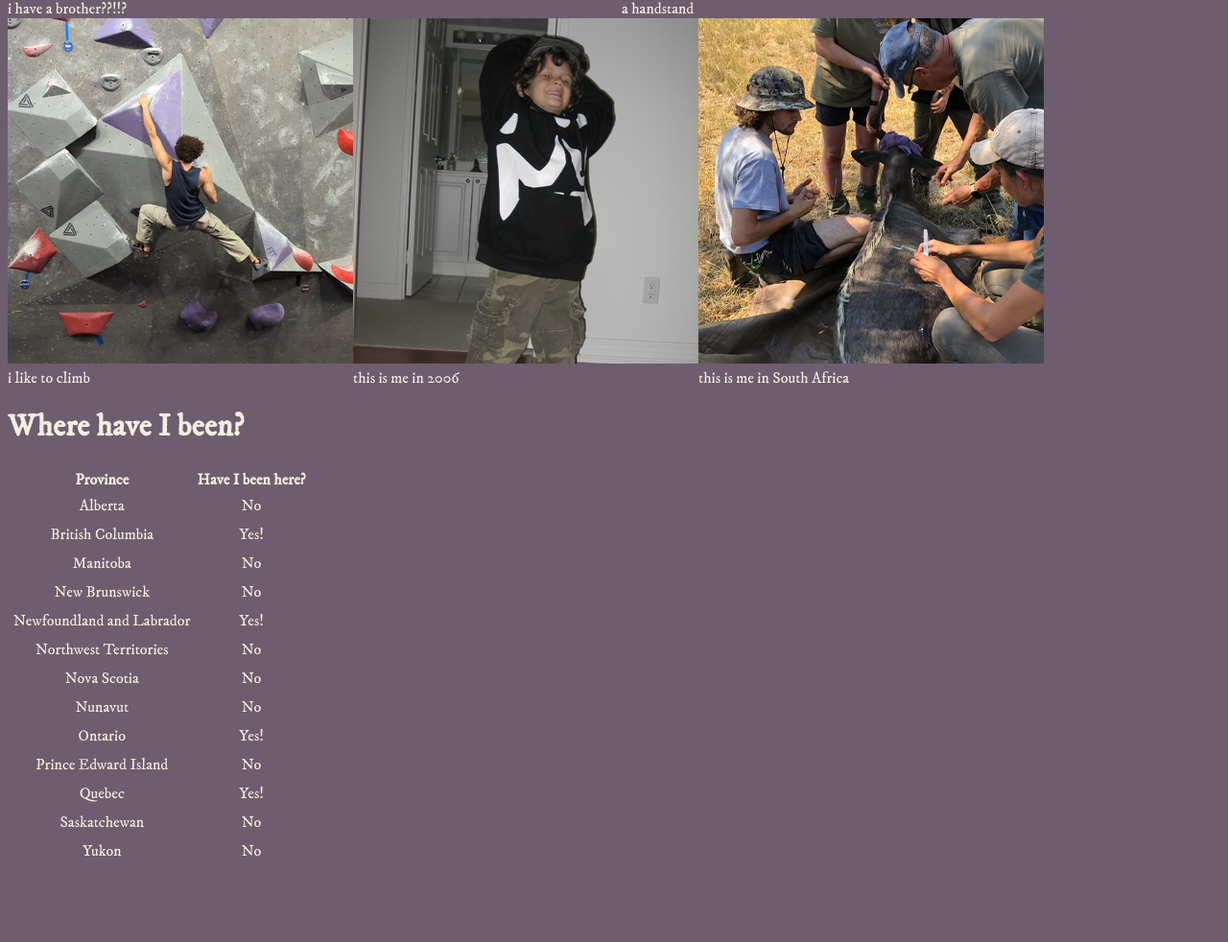
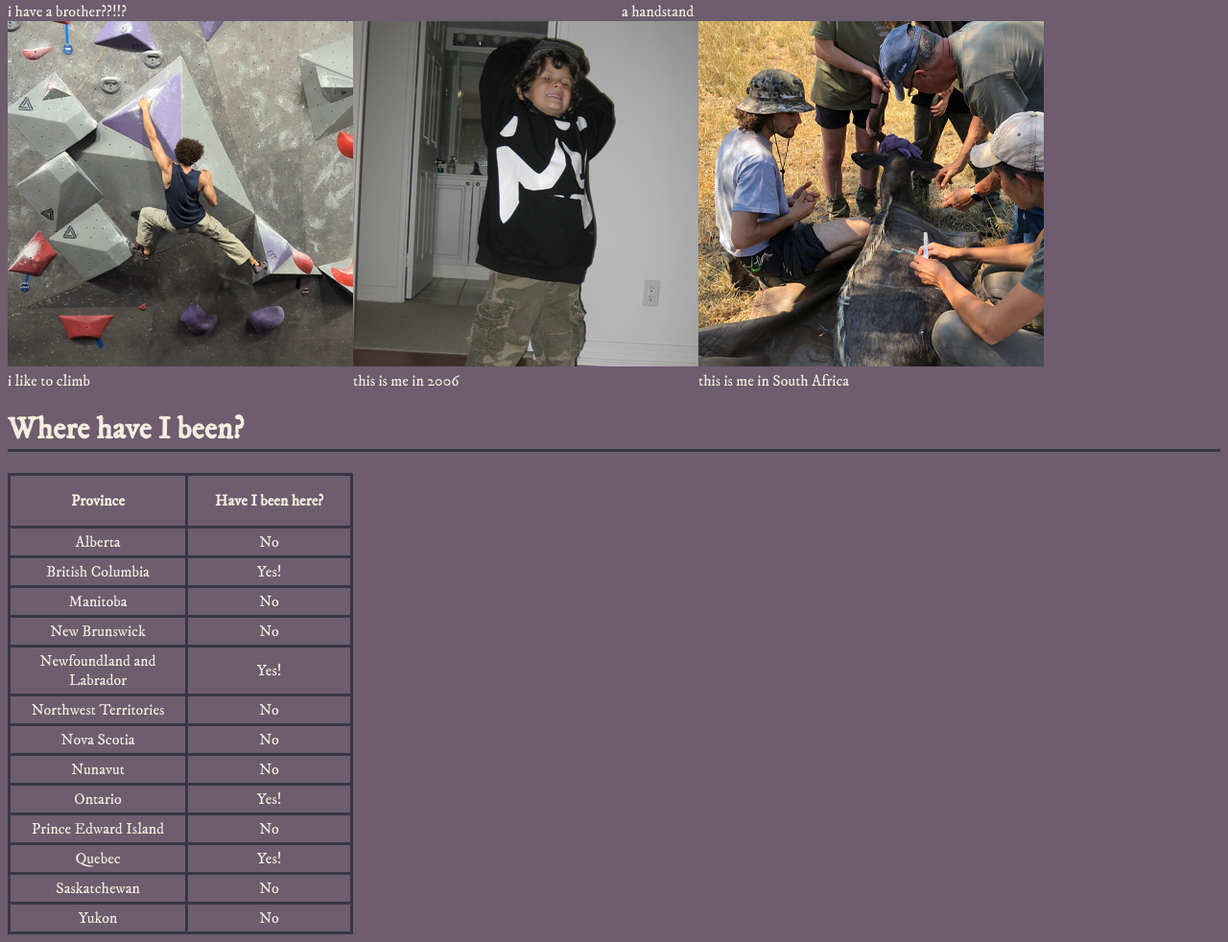
Before and after one commit to Irenheard/Irenheard.github.io, a plain HTML site: page highlightReel.html in a window 1280 px wide. Shown: the part 509-1491 px from the top of the page at 96% size. Before the commit the page ends 1420 px from the top, so only its background shows below. Drawn offline with nearby package versions, Linux system fonts and the light colour scheme.

Commit message:
Submission update slay.css

```diff
--- a/slay.css
+++ b/slay.css
@@ -1,7 +1,16 @@
 body {
 	color: #F4EEE0;
+	/*this is the font used on Taylor Swifts "folklore" and "evermore" albums so it may look familiar*/
 	font-family: "IM Fell DW Pica", Georgia, serif;
 	background-color: #6D5D6E;
+}
+
+/*hx selector requirement*/
+h1 {
+	border-bottom: 3px solid #393646;
+	font-weight: bold;
+	font-size: 2em;
+	display: block;
 }
 
 /*This will remove the margin on specified block elements*/
@@ -10,24 +19,23 @@ body {
 	margin-bottom: 0px;
 }
 
-/*the navbar was made by following the w3 school tutorial*/
+/*the navbar was made by following the w3 school tutorial, what a handy textbook!*/
 .ulNavbar {
-	/*This removes the bullet points, margins, and padding*/
+	/*removes the bullet points, margins, and padding*/
 	list-style-type: none;
 	margin: 0;
 	padding: 0;
 
-	/*this fixed my h1 issue*/
+	/*fixes my h1 issue, taken from w3 schools*/
 	overflow: hidden;
 
 	/*background colour*/
 	background-color: #393646;
 }
 
+/*This makes the navbar items on one line*/
 .liNavbarItem {
-	/*This makes the navbar items on one line*/
 	float: left;
-
 }
 
 /*targets the links within the navbar*/
@@ -45,17 +53,35 @@ body {
 	background-color: #464036;
 }
 
+/*italicizes and removes the margins on the job locations in the resume*/
 .jobLocation {
 	margin-top: 0px;
 	margin-bottom: 0px;
 	font-style: italic;
 }
 
+/*This... floats items to the left*/
 .floatLeft {
 	float: left;
 }
 
+/*Table css*/
+table {
+	width: 360px;
+	border: 3px solid #393646;
+	/*makes the border one single line*/
+	border-collapse: collapse;
+}
+
+
+th {
+	border: 3px solid #393646;
+	height: 50px;
+	width: 200px;
+}
+
 td {
+	border: 3px solid #393646;
 	text-align: center;
 	padding: 4px;
 }
@@ -63,3 +89,15 @@ td {
 tr {
 	padding: 32px;
 }
+
+/*specifying the dimensions of an image*/
+#rectangle {
+	width: 640px;
+	height: 360px;
+}
+
+/*specifying the dimensions of my square images*/
+.square {
+	width: 360px;
+	height: 360px;
+}
```
